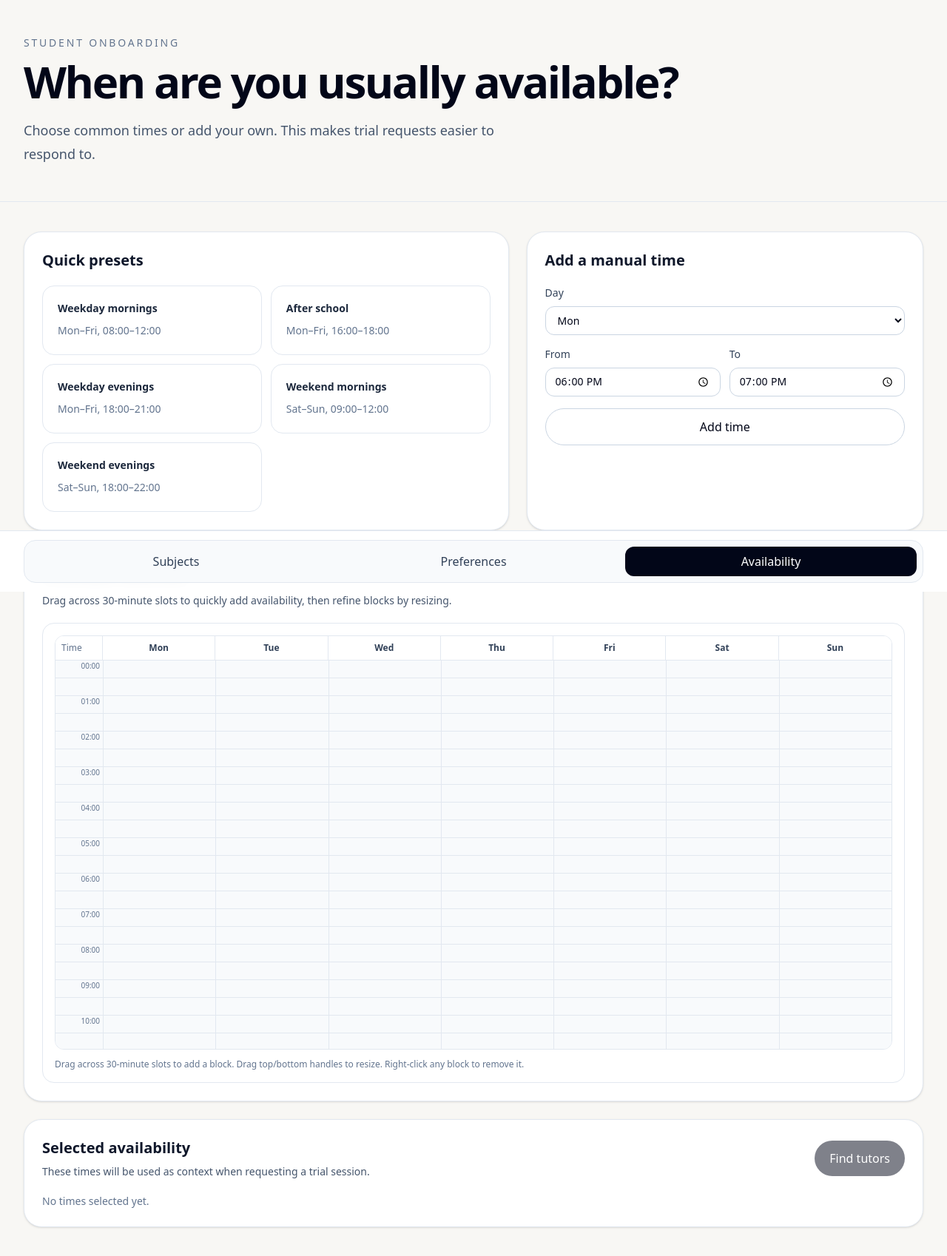
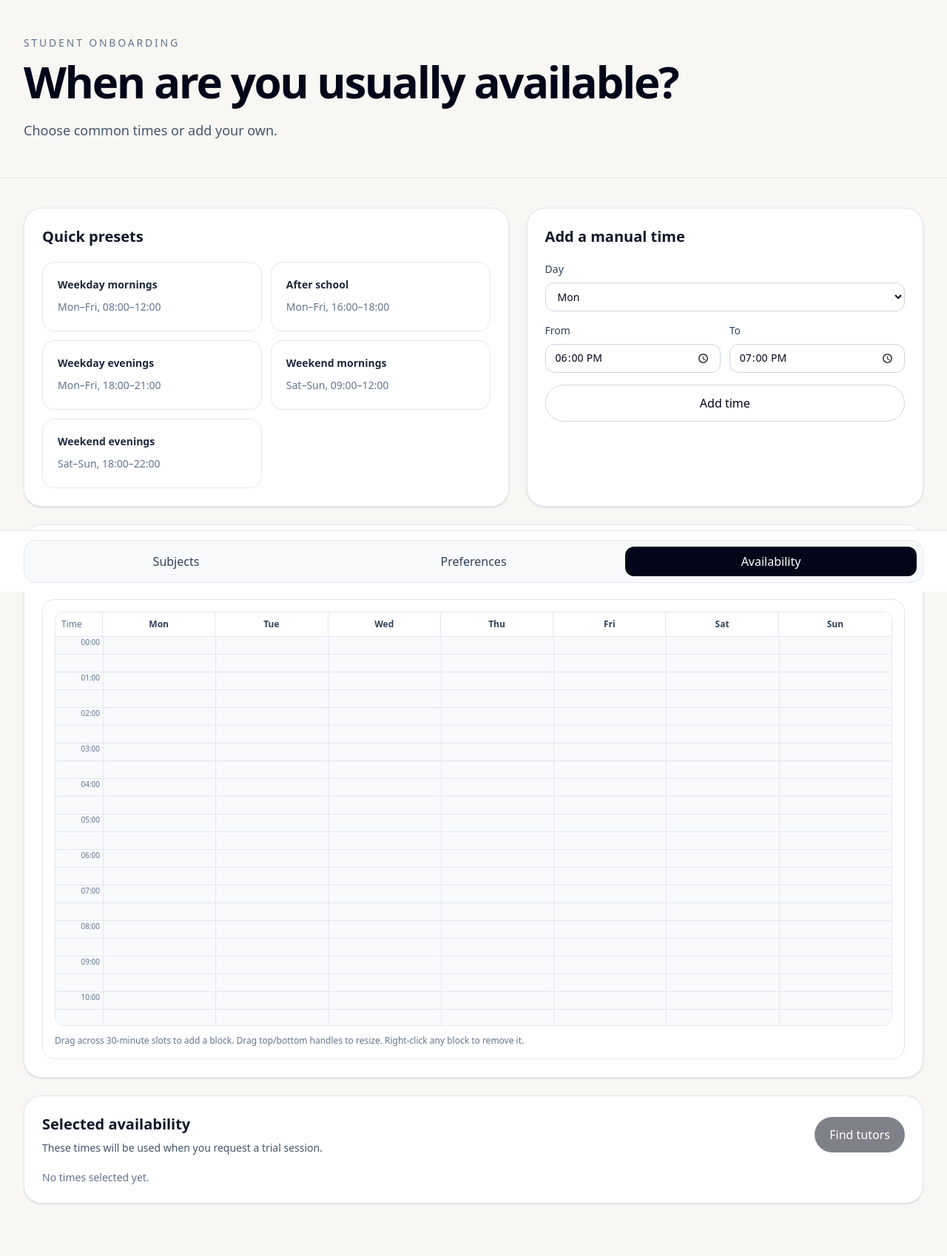
Before and after one commit to LogicGate-Admissions/tutoring-website, a Next.js app in the folder frontend/: page /student/onboarding/availability in a window 1280 px wide. Shown: the top 1698 px of the page at 74% size. Built offline with nearby package versions, Linux system fonts and the light colour scheme.

Commit message:
(frontend) Feat: make hint text more friendly. [ps2624]

```diff
--- a/frontend/src/domains/students/learning-profile/components/StudentAvailabilityStep.tsx
+++ b/frontend/src/domains/students/learning-profile/components/StudentAvailabilityStep.tsx
@@ -202,7 +202,7 @@ export function StudentAvailabilityStep() {
       <PageHeader
         eyebrow="Student onboarding"
         title="When are you usually available?"
-        description="Choose common times or add your own. This makes trial requests easier to respond to."
+        description="Choose common times or add your own."
       />
 
       <Container className="grid gap-6 py-10 pb-28 lg:grid-cols-[1.1fr_0.9fr]">
@@ -272,8 +272,7 @@ export function StudentAvailabilityStep() {
         <Card className="lg:col-span-2">
           <h2 className="text-xl font-semibold">Timetable selection</h2>
           <p className="mt-2 text-sm text-slate-600">
-            Drag across 30-minute slots to quickly add availability, then refine
-            blocks by resizing.
+            Drag across 30-minute slots to add availability, then adjust blocks if needed.
           </p>
 
           <div className="mt-5">
@@ -293,8 +292,7 @@ export function StudentAvailabilityStep() {
             <div>
               <h2 className="text-xl font-semibold">Selected availability</h2>
               <p className="mt-2 text-sm text-slate-600">
-                These times will be used as context when requesting a trial
-                session.
+                These times will be used when you request a trial session.
               </p>
             </div>
 
--- a/frontend/src/domains/students/learning-profile/components/StudentPreferencesStep.tsx
+++ b/frontend/src/domains/students/learning-profile/components/StudentPreferencesStep.tsx
@@ -48,7 +48,7 @@ export function StudentPreferencesStep() {
       <PageHeader
         eyebrow="Student onboarding"
         title="How do you prefer to learn?"
-        description="Learning style matters because students often feel stuck when tutor support feels like school all over again."
+        description="Tell us how you like to work so we can match you with a better fit."
       />
 
       <Container className="py-10 pb-28">
--- a/frontend/src/domains/students/learning-profile/components/StudentSubjectsStep.tsx
+++ b/frontend/src/domains/students/learning-profile/components/StudentSubjectsStep.tsx
@@ -66,14 +66,14 @@ export function StudentSubjectsStep() {
       <PageHeader
         eyebrow="Student onboarding"
         title="What are you studying?"
-        description="Choose your qualification and subjects. This makes tutor recommendations more relevant."
+        description="Choose your qualification and the subjects you want help with."
       />
 
       <Container className="grid gap-6 py-10 pb-28 lg:grid-cols-[0.8fr_1.2fr]">
         <Card>
           <h2 className="text-xl font-semibold">Qualification</h2>
           <p className="mt-2 text-sm leading-6 text-slate-600">
-            This controls which subject options appear next.
+            Select the qualification you’re working towards.
           </p>
 
           <div className="mt-5 grid gap-3">
@@ -91,7 +91,7 @@ export function StudentSubjectsStep() {
         <Card>
           <h2 className="text-xl font-semibold">Subjects</h2>
           <p className="mt-2 text-sm leading-6 text-slate-600">
-            Pick every subject you may need support with.
+            Pick the subjects you want support with.
           </p>
 
           {!category && (
--- a/frontend/src/domains/tutors/tutor-discovery/components/TutorDiscoveryPage.tsx
+++ b/frontend/src/domains/tutors/tutor-discovery/components/TutorDiscoveryPage.tsx
@@ -129,8 +129,7 @@ export function TutorDiscoveryPage() {
             </div>
 
             <p className="max-w-md text-sm leading-6 text-slate-600">
-              Cards show the key information first: subjects, style, level,
-              rating, price, and trial request status.
+              Browse the tutors below and filter by what matters most.
             </p>
           </div>
 
```
